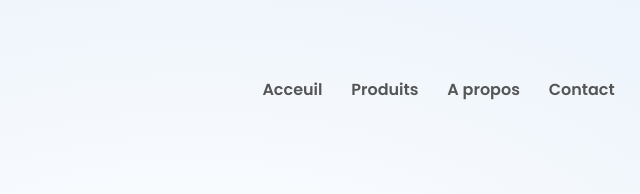
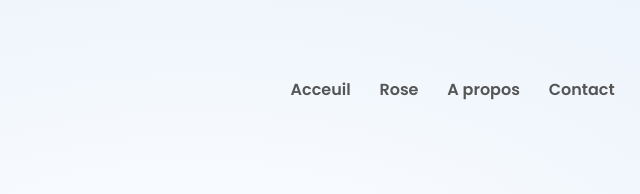
Before and after one commit to DevLifeTuto/ecommerce, a plain HTML site: page contact.html in a window 1280 px wide. Shown: the top 194 px of the page, 445-1085 px from the left. Drawn offline with Linux system fonts and the light colour scheme.

```diff
--- a/contact.html
+++ b/contact.html
@@ -20,7 +20,7 @@
                 <nav>
                     <ul>
                         <li><a href="#">Acceuil</a></li>
-                        <li><a href="#">Produits</a></li>
+                        <li><a href="#">Rose</a></li>
                         <li><a href="#">A propos</a></li>
                         <li><a href="#">Contact</a></li>
                         <li><a href="#">Accout</a></li>
```
